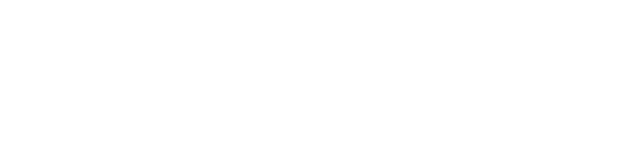
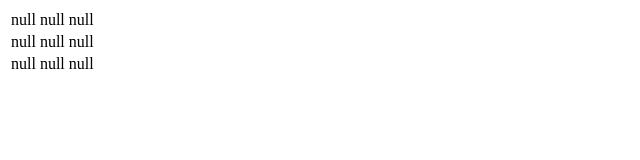
Before and after one commit to lucasxgraf/da_tic-tac-toe, a plain HTML site: page index.html in a window 1280 px wide. Shown: the whole page, without its empty margins (0-640 px from the left). Drawn offline with Linux system fonts and the light colour scheme.

Commit message:
layout table

```diff
--- a/index.html
+++ b/index.html
@@ -6,7 +6,9 @@
   <link rel="stylesheet" href="style.css">
   <title>TicTacToe</title>
 </head>
-<body>
+<body onload="init()">
+
+  <div id="content"></div>
 
   <script src="script.js"></script>
 </body>
--- a/script.js
+++ b/script.js
@@ -0,0 +1,32 @@
+let fields = [
+  null,
+  null,
+  null,
+  null,
+  null,
+  null,
+  null,
+  null,
+  null,
+];
+
+function init() {
+  render();
+}
+
+// Funktion zum Rendern der Tabelle
+function render() {
+  let htmlTable = '<table>';
+  for (let row = 0; row < 3; row++) {
+    htmlTable += '<tr>';
+    for (let col = 0; col < 3; col++) {
+      const index = row * 3 + col;
+      htmlTable += `<td>${fields[index]}</td>`;
+    }
+    htmlTable += '</tr>';
+  }
+  htmlTable += '</table>';
+
+  // Tabelle in den Container einfügen
+  document.getElementById('content').innerHTML = htmlTable;
+}
```
